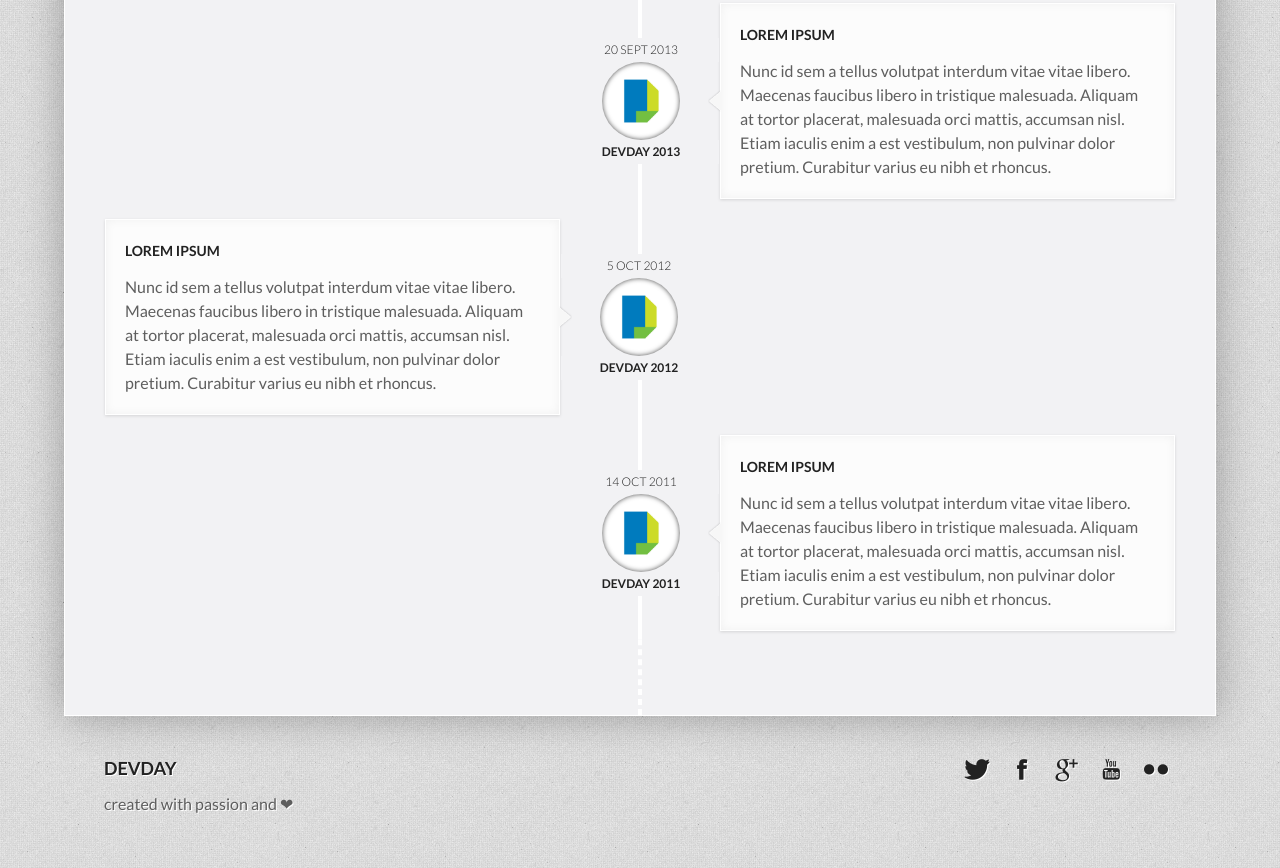
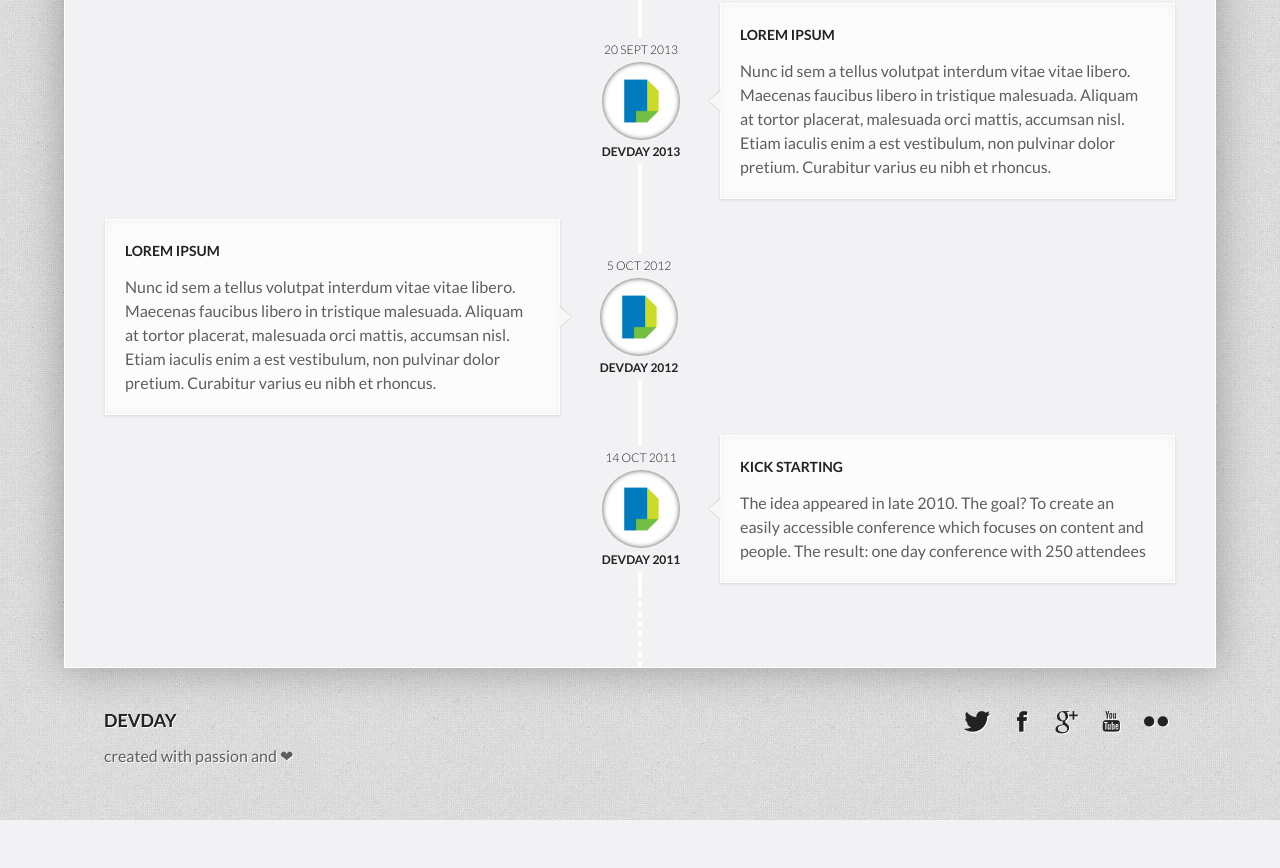
Before and after one commit to abbdevday/testimonials, a plain HTML site: page timeline.html in a window 1280 px wide. Shown: the part 656-1524 px from the top of the page. After the commit the page ends 1476 px from the top, so only its background shows below. Drawn offline with Linux system fonts and the light colour scheme.

Commit message:
Timeline text initiated

```diff
--- a/timeline.html
+++ b/timeline.html
@@ -147,8 +147,10 @@
                                     <h5 class="text-center">DevDay 2011</h5>
                                 </div>
                                 <div class="post-body">
-                                    <h4 class="post-title small-screen-center">Lorem ipsum</h4>
-                                    <p>Nunc id sem a tellus volutpat interdum vitae vitae libero. Maecenas faucibus libero in tristique malesuada. Aliquam at tortor placerat, malesuada orci mattis, accumsan nisl. Etiam iaculis enim a est vestibulum, non pulvinar dolor pretium. Curabitur varius eu nibh et rhoncus.</p>
+                                    <h4 class="post-title small-screen-center">Kick starting</h4>
+                                    <p>
+                                        The idea appeared in late 2010. The goal? To create an easily accessible conference which focuses on content and people. The result: one day conference with 250 attendees
+                                    </p>
                                 </div>
                                 <div class="post-arrow"></div>
                             </div>
```
